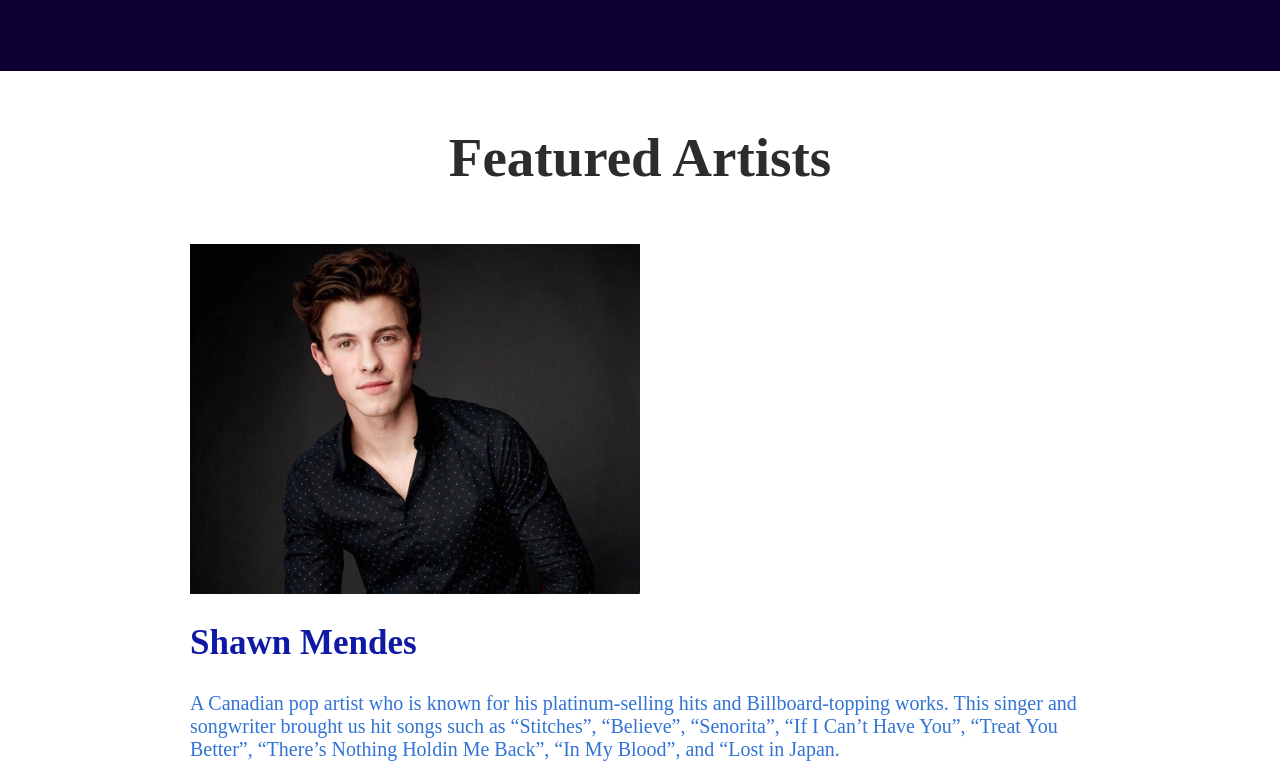
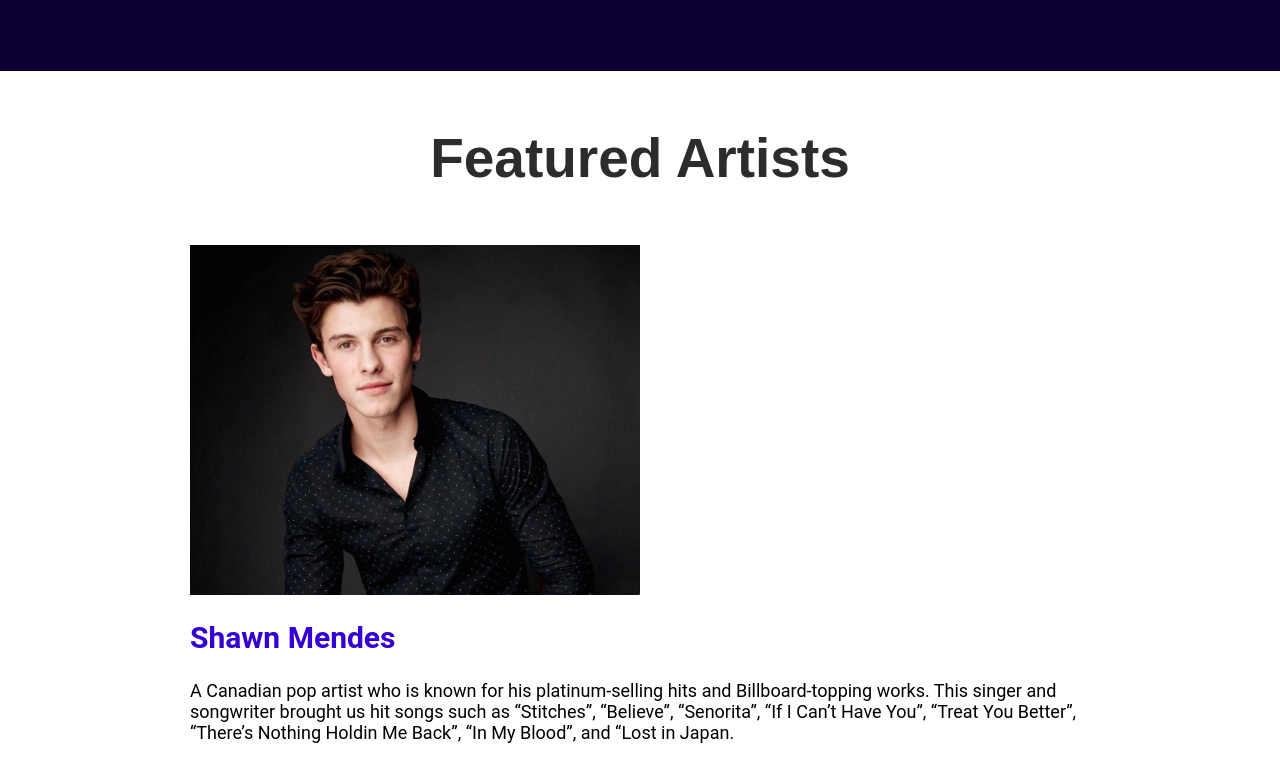
Before and after one commit to jo-kaur/venue_page, a React (Create React App) app: page / in a window 1280 px wide. Shown: the part 2960-3734 px from the top of the page. Built offline with nearby package versions, Linux system fonts and the light colour scheme.

Commit message:
style change to featured artists

```diff
--- a/src/resources/styles.css
+++ b/src/resources/styles.css
@@ -312,21 +312,22 @@
 .artist_wrapper h3{
     text-align: center;
     color:#2c2c2c;
-    font-family: 'Merriweather', serif;
+    font-family: 'Hind', sans-serif;
     font-size: 55px;
 }
 .artist_desc h2{
     text-align: left;
-    color:#0f19a5;
-    font-family: 'Merriweather', serif;
-    font-size: 35px;
+    color:#3500D3;
+    font-family: 'Roboto', sans-serif;
+    font-size: 30px;
 }
 .artist_desc{
-    color: #3273d6;
+    color: #000000;
     text-align: left;
-    font-family: 'Montserat', serif;
-    font-size: 20px;
+    font-family: 'Roboto', sans-serif;
+    font-size: 18px;
     margin: 0;
+    padding-bottom: 15px;
 }
 
 /*====================
```
